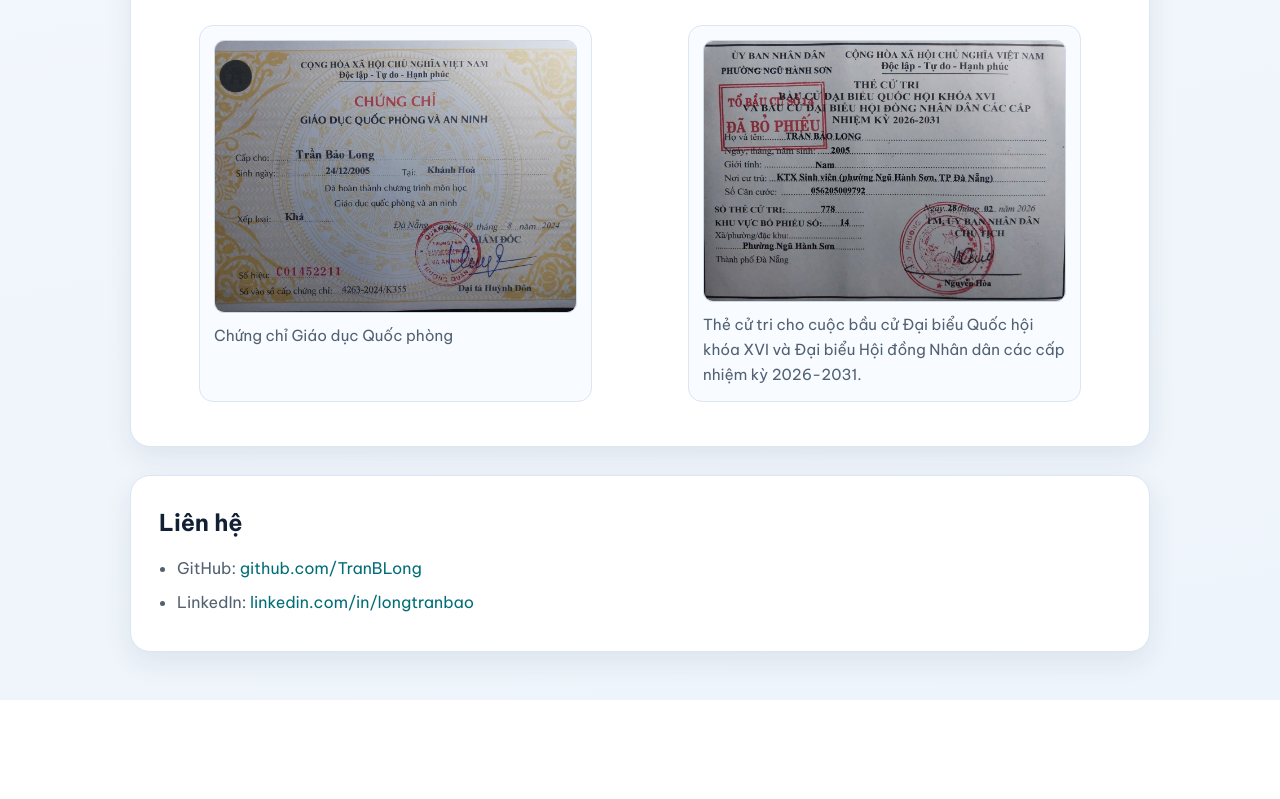
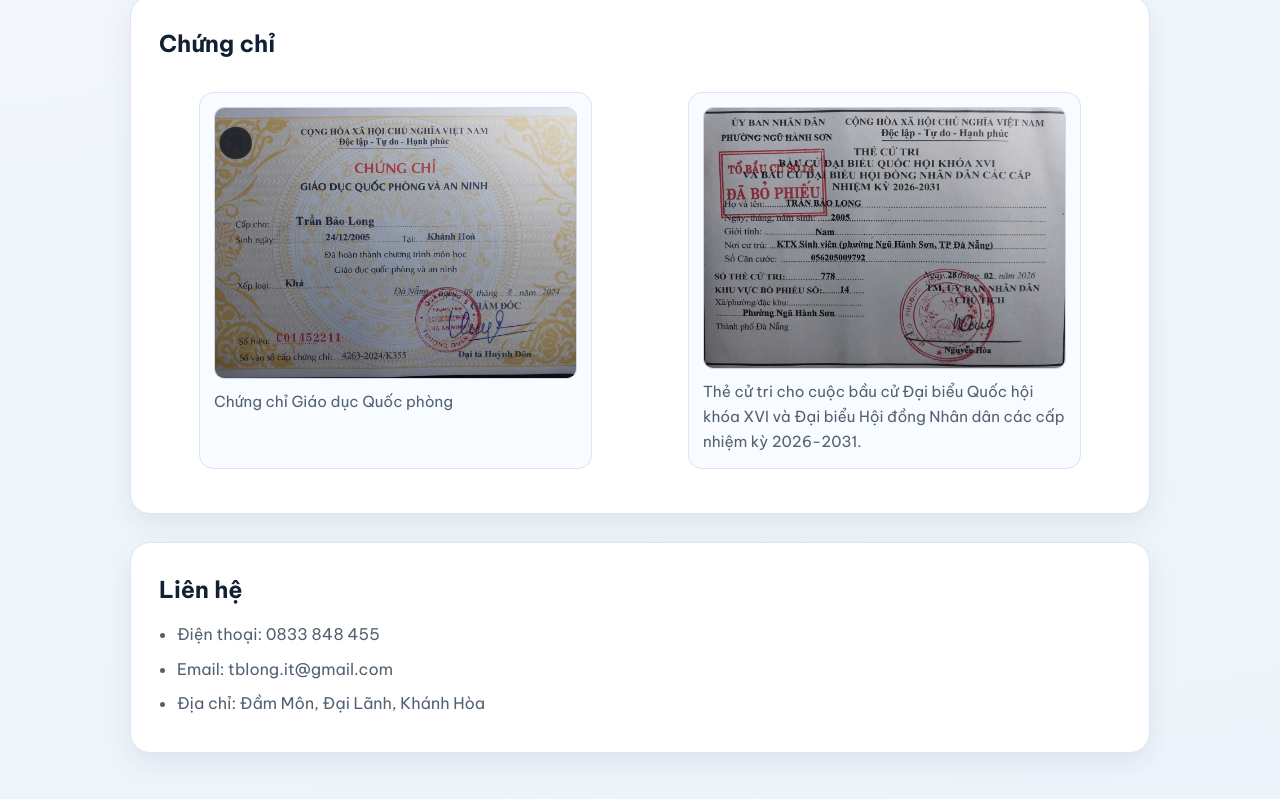
Before and after one commit to TranBLong/eporfolio, a plain HTML site: page index.html in a window 1280 px wide. Shown: the part 1891-2690 px from the top of the page. Before the commit the page ends 2591 px from the top, so only its background shows below. Drawn offline with Linux system fonts and the light colour scheme.

Commit message:
first commit

```diff
--- a/index.html
+++ b/index.html
@@ -378,6 +378,18 @@
             <li>SĐT: 0833 848 455</li>
             <li>Email: tblong.it@gmail.com</li>
             <li>GPA: 2.8/4.0</li>
+            <li>
+              GitHub:
+              <a href="https://github.com/TranBLong" target="_blank" rel="noopener noreferrer" style="color: #ffffff;">
+                github.com/TranBLong
+              </a>
+            </li>
+            <li>
+              LinkedIn:
+              <a href="https://linkedin.com/in/longtranbao" target="_blank" rel="noopener noreferrer" style="color: #ffffff;">
+                linkedin.com/in/longtranbao
+              </a>
+            </li>
           </ul>
         </div>
       </header>
@@ -486,18 +498,9 @@
         <section class="card" aria-labelledby="lien-he" data-reveal>
           <h2 id="lien-he">Liên hệ</h2>
           <ul class="contact-list">
-            <li>
-              GitHub:
-              <a href="https://github.com/TranBLong" target="_blank" rel="noopener noreferrer">
-                github.com/TranBLong
-              </a>
-            </li>
-            <li>
-              LinkedIn:
-              <a href="https://linkedin.com/in/longtranbao" target="_blank" rel="noopener noreferrer">
-                linkedin.com/in/longtranbao
-              </a>
-            </li>
+            <li>Điện thoại: 0833 848 455</li>
+            <li>Email: tblong.it@gmail.com</li>
+            <li>Địa chỉ: Đầm Môn, Đại Lãnh, Khánh Hòa</li>
           </ul>
         </section>
       </main>
```
